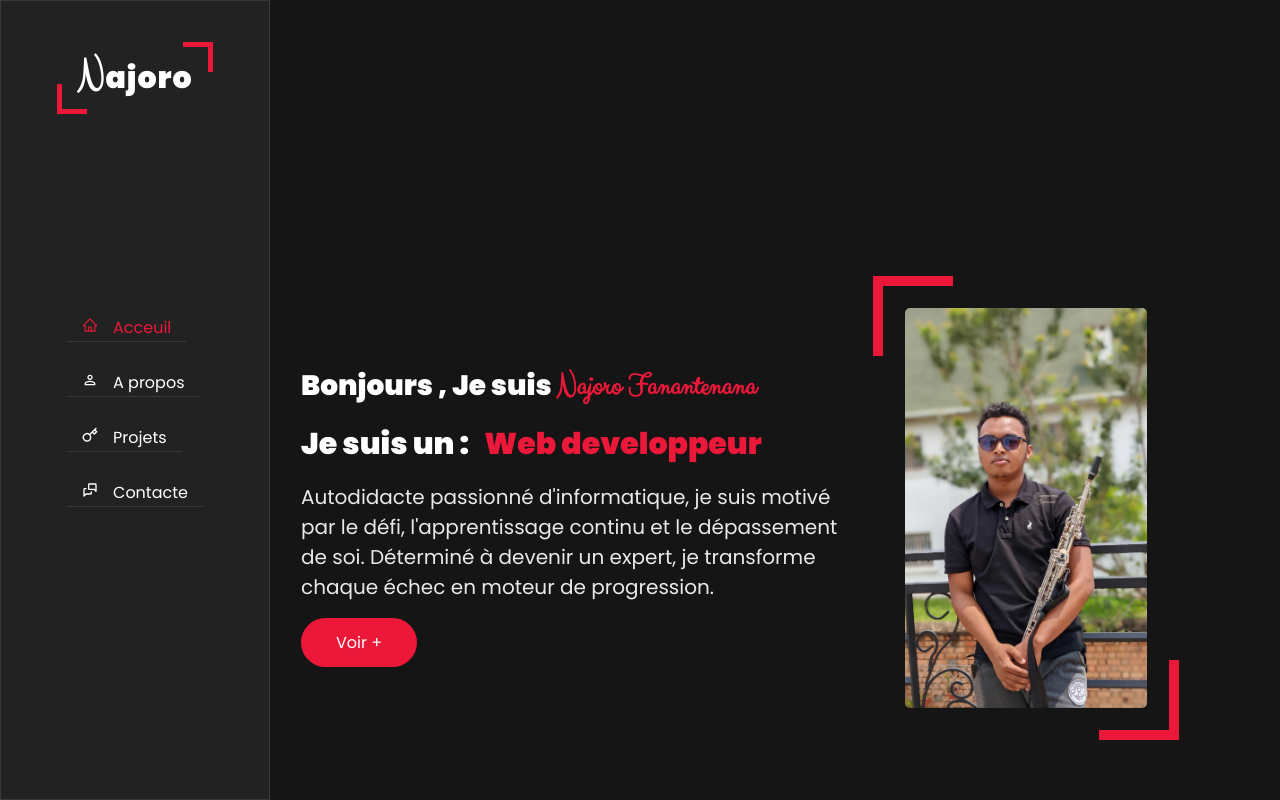
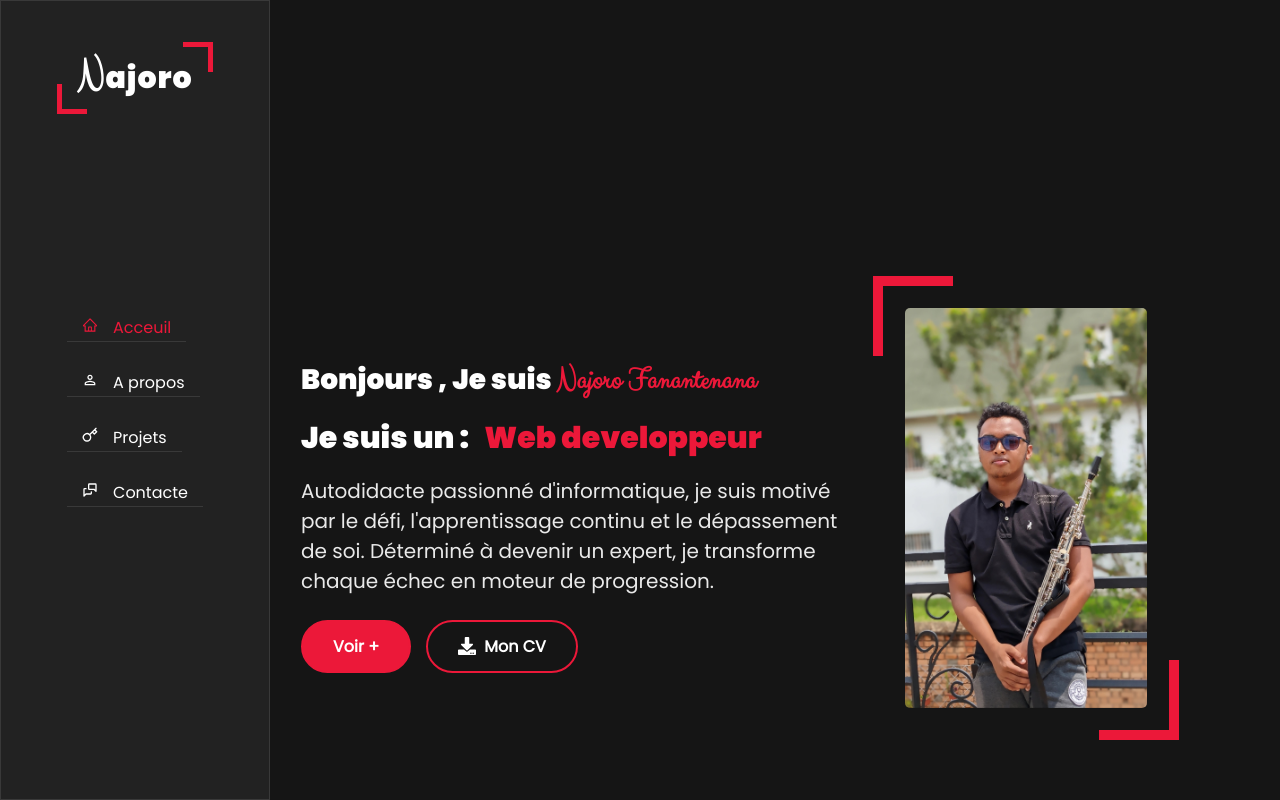
Before and after one commit to Najoro/portfolio-Najoro, a React (Create React App) app: page / in a window 1280 px wide. Built offline with nearby package versions, Linux system fonts and the light colour scheme.

Commit message:
import cv

```diff
--- a/src/pages/Home.jsx
+++ b/src/pages/Home.jsx
@@ -1,6 +1,8 @@
 import React from "react";
 import najoro from "../dist/images/najoro.jpg";
+import cv from "../dist/pdf/cv.pdf";
 import { Link } from "react-router-dom";
+import { FaDownload } from "react-icons/fa";
 function Home() {
   return (
     <section className="home section" id="Home">
@@ -20,9 +22,14 @@ function Home() {
               Déterminé à devenir un expert,
               je transforme chaque échec en moteur de progression.
             </p>
-            <Link to={"/AboutMe"} className="btm">
-              Voir +
-            </Link>
+            <div className="home-buttons">
+              <Link to={"/AboutMe"} className="btm btn-primary">
+                Voir +
+              </Link>
+              <a href={cv} target="_blank" rel="noopener noreferrer" className="btm btn-secondary">
+                <FaDownload /> Mon CV
+              </a>
+            </div>
           </div>
           <div className="home-image">
             <img src={najoro} alt="profile" />
```
Also changed, not shown: src/dist/Styles/sass/main/_home.scss, 14 other files (tests, documents, lock files or other folders).
